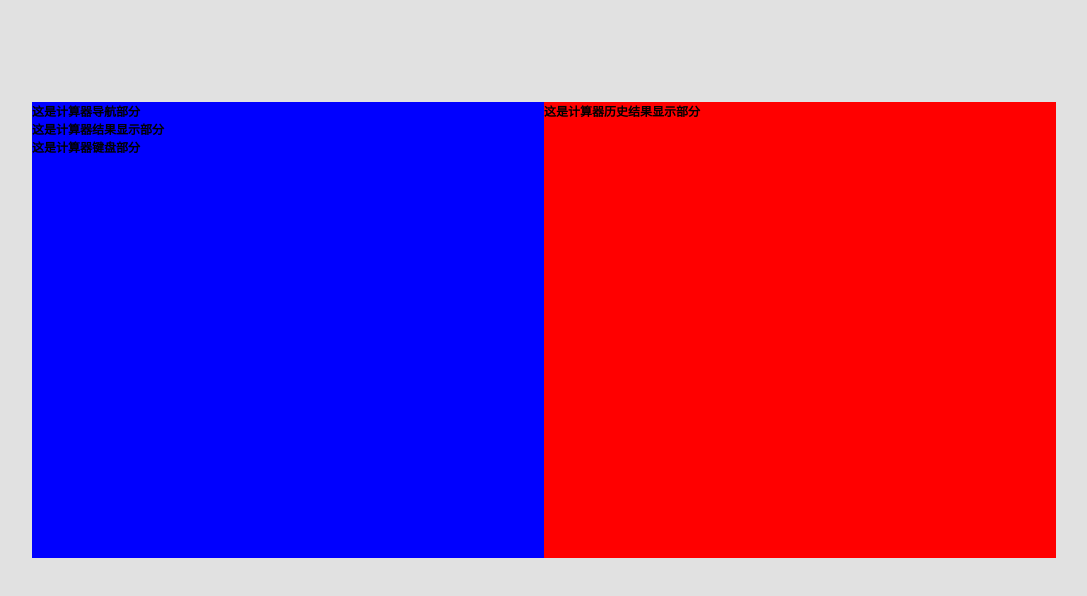
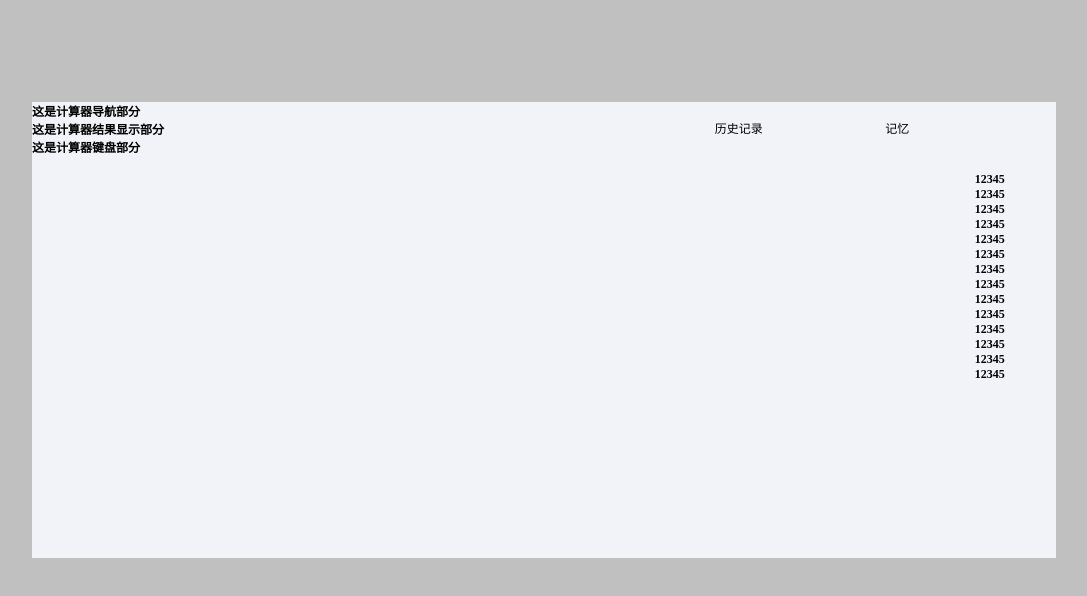
Before and after one commit to 7alpaca7/calculator, a Vue app: page / in a window 1280 px wide. Shown: the top 596 px of the page, without its empty margins (96-1183 px from the left). Built offline with nearby package versions, Linux system fonts and the light colour scheme; the HTML template or start-up script is replaced by a standard one.

Commit message:
右边历史记录demo

```diff
--- a/src/App.vue
+++ b/src/App.vue
@@ -8,11 +8,13 @@ import CalSession from '@/components/CalSession.vue';
 <template>
   <!-- 计算器的容器 -->
   <div class="cal">
+    <!-- 左边计算器部分 -->
       <div class="left">
         <CalNav />
         <CalHeader />
         <CalSession />
       </div>
+      <!-- 右边历史记录部分 -->
       <div class="right">
         <CalOld />
       </div>
@@ -30,18 +32,17 @@ body{
   display: flex;
   justify-content: center;
   align-items: center;
-  background-color: rgb(225, 225, 225);
+  background-color: rgb(192, 192, 192);
 }
 .cal{
   width: 80vw;
   height: 57vh;
-  background-color: red;
+  background-color: #f1f3f9;
   display: flex;
   margin-top: 10%;
 }
 .left{
-  flex:1;
-  background-color: blue;
+  flex:2;
   flex-direction: column;
 }
 .right{
--- a/src/components/CalOld.vue
+++ b/src/components/CalOld.vue
@@ -2,7 +2,75 @@
 
 </script>
 <template >
-    <h1>这是计算器历史结果显示部分</h1>
+    <div class="oldNav">
+        <span>历史记录</span>
+        <span>记忆</span>
+    </div>
+    <div class="oldAll">
+        <div class="content">
+            12345
+        </div>
+        <div class="content">
+            12345
+        </div>
+        <div class="content">
+            12345
+        </div>
+        <div class="content">
+            12345
+        </div>
+        <div class="content">
+            12345
+        </div>
+        <div class="content">
+            12345
+        </div>
+        <div class="content">
+            12345
+        </div>
+        <div class="content">
+            12345
+        </div>
+        <div class="content">
+            12345
+        </div>
+        <div class="content">
+            12345
+        </div>
+        <div class="content">
+            12345
+        </div>
+        <div class="content">
+            12345
+        </div>
+        <div class="content">
+            12345
+        </div>
+        <div class="content">
+            12345
+        </div>
+    </div>
 </template>
 <style scoped>
+.oldNav{
+    display: flex;
+    flex-direction: row;
+    margin-top:5%;
+}
+.oldNav span{
+    flex: 1;
+    margin-right: 5%;
+}
+.oldAll{
+    margin-top: 10%;
+    display: flex;
+    position: relative;
+    font-weight: bold;
+    flex-direction: column;
+    overflow-y: auto;
+    height: 45vh;
+    width: 100%;
+    text-align: right;
+    padding-right: 15%;
+}
 </style>
```
